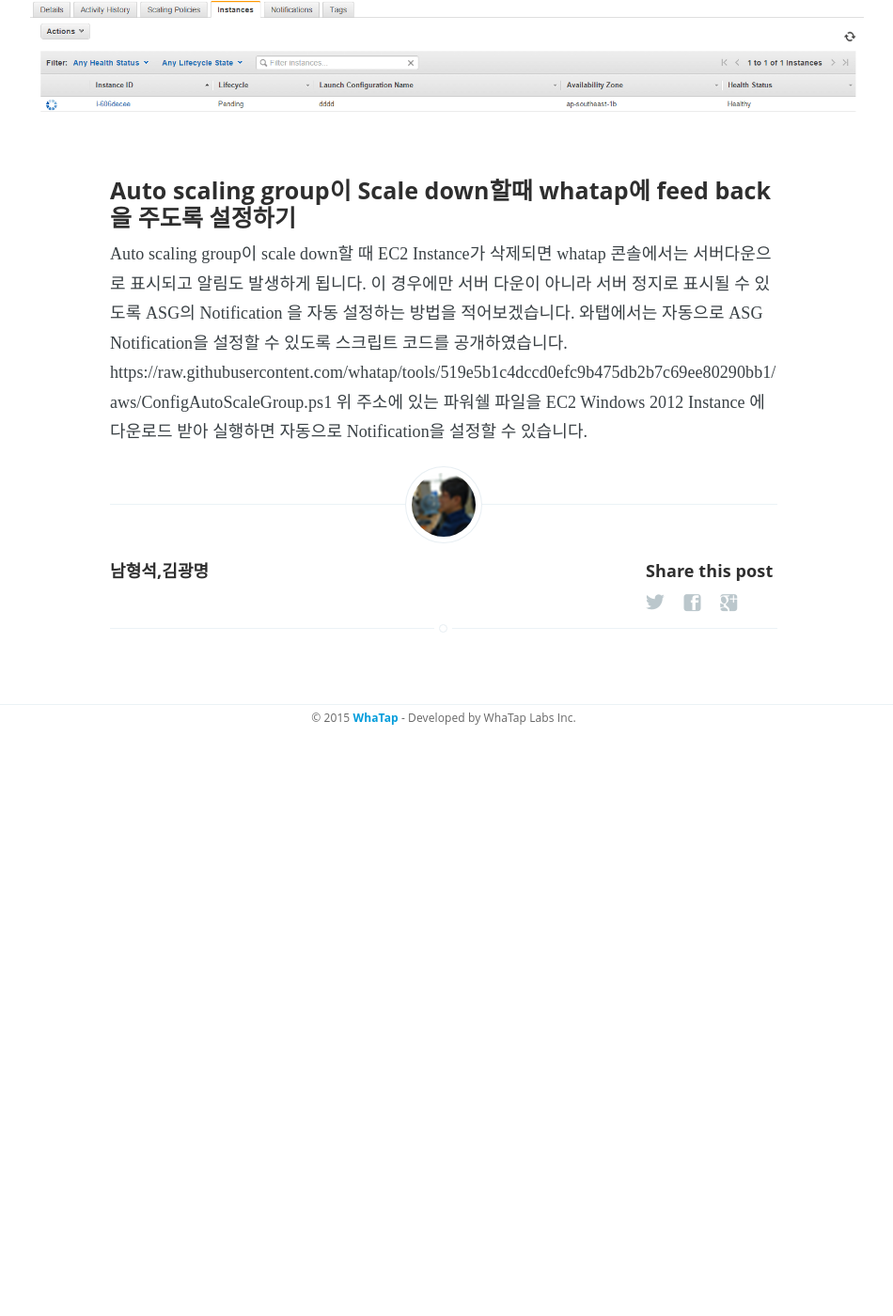
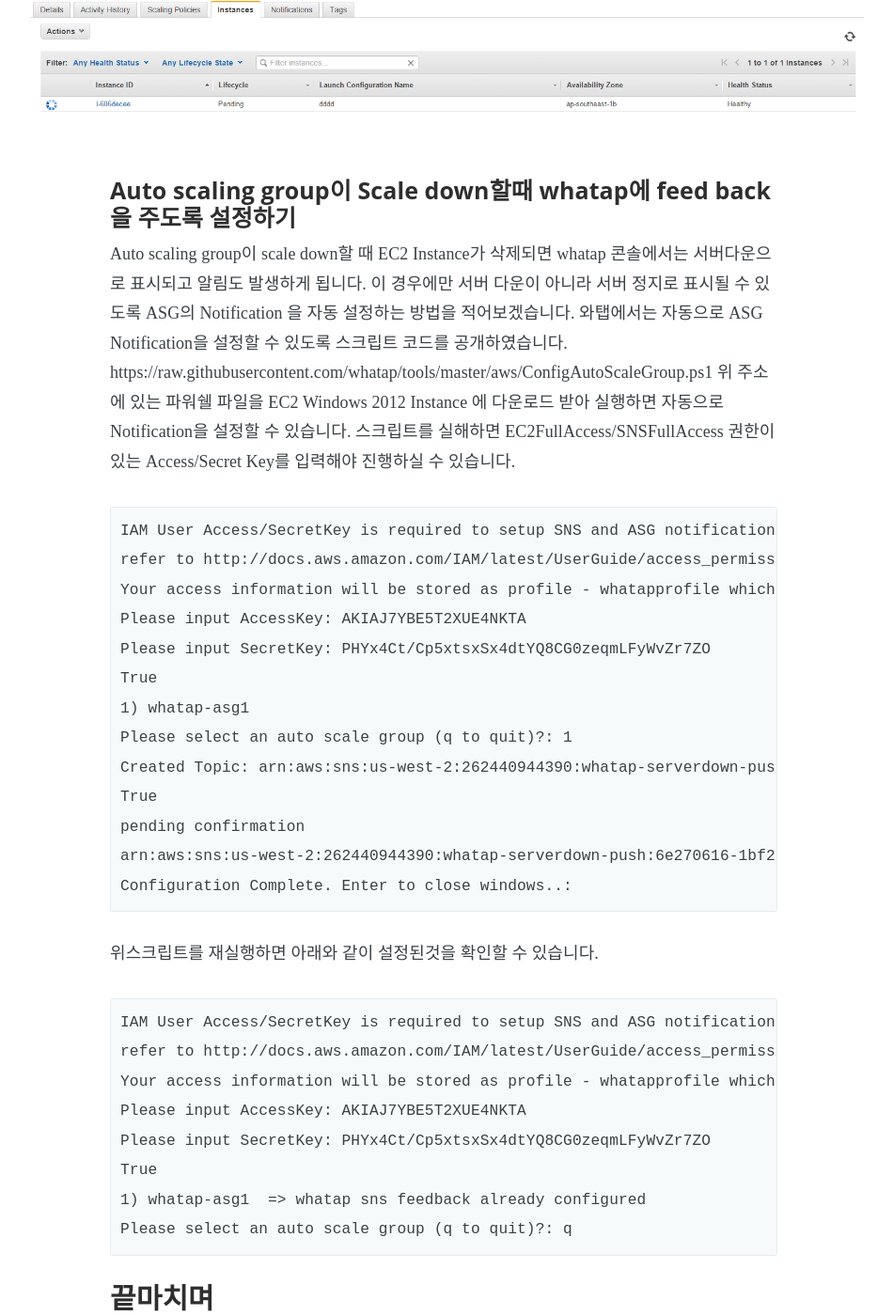
Before and after one commit to whatap/whatap.github.io, a Jekyll site: the page built from _posts/2015-11-11-aws-ec2-instance-whatap-auto-register.md, in a window 1280 px wide and 1400 px high, scrolled down 17069 px. Shown: the whole window at 94% size, without its empty margins (168-1118 px from the left). Built offline with Jekyll 4.4.1, drawn with Linux system fonts in a browser that asks for light colours; some web fonts are replaced; Markdown is read by kramdown in place of the engine named in the settings; before the commit the page ends 17846 px from its top, so only the background shows below that; some of the changed text lies outside the part shown.

Commit message:
added notification feedback

```diff
--- a/_posts/2015-11-11-aws-ec2-instance-whatap-auto-register.md
+++ b/_posts/2015-11-11-aws-ec2-instance-whatap-auto-register.md
@@ -78,5 +78,37 @@
 
 #### Auto scaling group이 Scale down할때 whatap에 feed back을 주도록 설정하기
 Auto scaling group이 scale down할 때 EC2 Instance가 삭제되면 whatap 콘솔에서는 서버다운으로 표시되고 알림도 발생하게 됩니다. 이 경우에만 서버 다운이 아니라 서버 정지로 표시될 수 있도록 ASG의 Notification 을 자동 설정하는 방법을 적어보겠습니다.
-와탭에서는 자동으로 ASG Notification을 설정할 수 있도록 스크립트 코드를 공개하였습니다. https://raw.githubusercontent.com/whatap/tools/519e5b1c4dccd0efc9b475db2b7c69ee80290bb1/aws/ConfigAutoScaleGroup.ps1
+와탭에서는 자동으로 ASG Notification을 설정할 수 있도록 스크립트 코드를 공개하였습니다. https://raw.githubusercontent.com/whatap/tools/master/aws/ConfigAutoScaleGroup.ps1
 위 주소에 있는 파워쉘 파일을 EC2 Windows 2012 Instance 에 다운로드 받아 실행하면 자동으로 Notification을 설정할 수 있습니다.
+스크립트를 실해하면 EC2FullAccess/SNSFullAccess 권한이 있는 Access/Secret Key를 입력해야 진행하실 수 있습니다.
+<pre>
+IAM User Access/SecretKey is required to setup SNS and ASG notification.
+refer to http://docs.aws.amazon.com/IAM/latest/UserGuide/access_permissions.html for IAM permission configuration
+Your access information will be stored as profile - whatapprofile which will be delete when program ends.
+Please input AccessKey: AKIAJ7YBE5T2XUE4NKTA
+Please input SecretKey: PHYx4Ct/Cp5xtsxSx4dtYQ8CG0zeqmLFyWvZr7ZO
+True
+1) whatap-asg1
+Please select an auto scale group (q to quit)?: 1
+Created Topic: arn:aws:sns:us-west-2:262440944390:whatap-serverdown-push
+True
+pending confirmation
+arn:aws:sns:us-west-2:262440944390:whatap-serverdown-push:6e270616-1bf2-4f1d-a036-52d454c1b2fa
+Configuration Complete. Enter to close windows..:
+</pre>
+위스크립트를 재실행하면 아래와 같이 설정된것을 확인할 수 있습니다.
+<pre>
+IAM User Access/SecretKey is required to setup SNS and ASG notification.
+refer to http://docs.aws.amazon.com/IAM/latest/UserGuide/access_permissions.html for IAM permission configuration
+Your access information will be stored as profile - whatapprofile which will be delete when program ends.
+Please input AccessKey: AKIAJ7YBE5T2XUE4NKTA
+Please input SecretKey: PHYx4Ct/Cp5xtsxSx4dtYQ8CG0zeqmLFyWvZr7ZO
+True
+1) whatap-asg1  => whatap sns feedback already configured
+Please select an auto scale group (q to quit)?: q
+</pre>
+
+
+### 끝마치며
+AWS EC2는 확장성이 높은 서비스를 네트워크/서버 인프라에 대한 대규모 투자 없이 누구나 만들 수 있다고 생각하게 합니다. 그 핵심적인 기능중 하나인 Auto scaling group 과 와탭 Agent의 연동 방법에 대해 적어보았습니다.
+와탭에서는 ASG 에서 Scale out되어 생성되는 인스턴스 내부의 정보를 제공할 수 있는 방법을 제공함으로써 고객이 좀 더 부하 증감 폭이 큰 서비스를 높은 품질을 유지하며 안전하게 운영하게 될 수 있기를 바랍니다.
```
